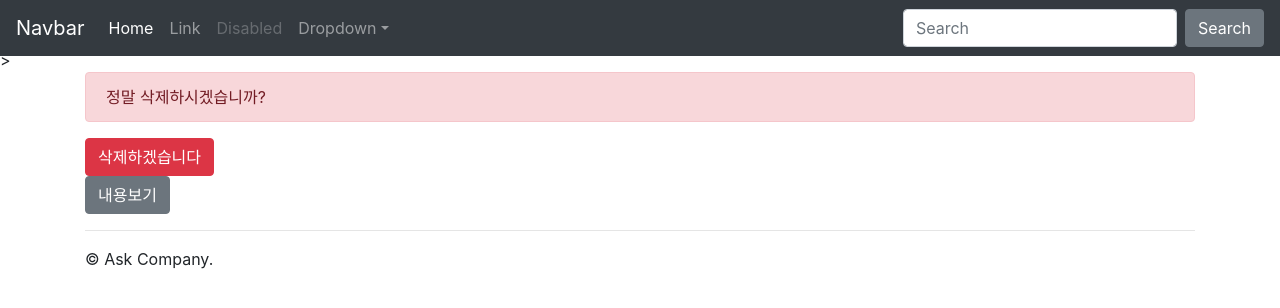
After one commit to prograsshopper/django-with-react, a Django app: template askcompany/instagram/templates/instagram/post_confirm_delete.html in a window 1280 px wide. The commit adds this page. Shown: the top 308 px of the page. Run offline with Django 3.2, Linux system fonts and the light colour scheme; the template is opened without the code that fills it, so the values that code supplies are empty; some libraries are stand-ins or nearby versions.

Commit message:
Forms: post delete via forms

```diff
--- /dev/null
+++ b/askcompany/instagram/templates/instagram/post_confirm_delete.html
@@ -0,0 +1,14 @@
+{% extends "instagram/layout.html" %}
+
+{% block content %}
+    <form action="" method="POST">
+        {% csrf_token %}
+        <div class="alert alert-danger">
+            정말 삭제하시겠습니까?
+        </div>
+        <input type="submit" value="삭제하겠습니다" class="btn btn-danger">
+    </form>
+    <a href="{{ post.get_absolute_url }}" class="btn btn-secondary">
+        내용보기
+    </a>
+{% endblock %}
--- a/askcompany/instagram/templates/instagram/post_detail.html
+++ b/askcompany/instagram/templates/instagram/post_detail.html
@@ -20,4 +20,7 @@
     <a href="{% url 'instagram:post_edit' post.pk %}" class="btn btn-info">
         수정
     </a>
+    <a href="{% url 'instagram:post_delete' post.pk %}" class="btn btn-danger">
+        삭제
+    </a>
 {% endblock content %}
--- a/askcompany/instagram/urls.py
+++ b/askcompany/instagram/urls.py
@@ -12,6 +12,7 @@ app_name = 'instagram' # 향휴 reverse등을 사용할 때를 대비
 urlpatterns = [
     path('new/', views.post_new, name='post_new'),
     path('<int:pk>/edit/', views.post_edit, name='post_edit'),
+    path('<int:pk>/delete/', views.post_delete, name='post_delete'),
 
     path('', views.post_list, name='post_list'),
     path('<int:pk>/', views.post_detail, name='post_detail'),
```
Also changed, not shown: askcompany/instagram/views.py (+12 -0 lines).
